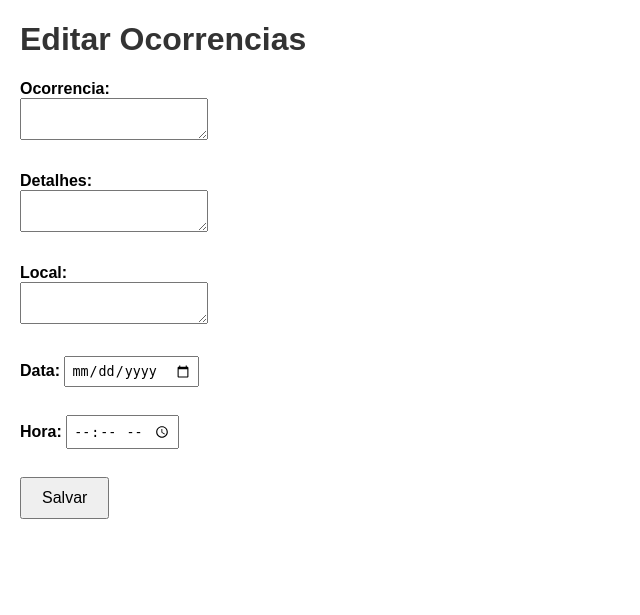
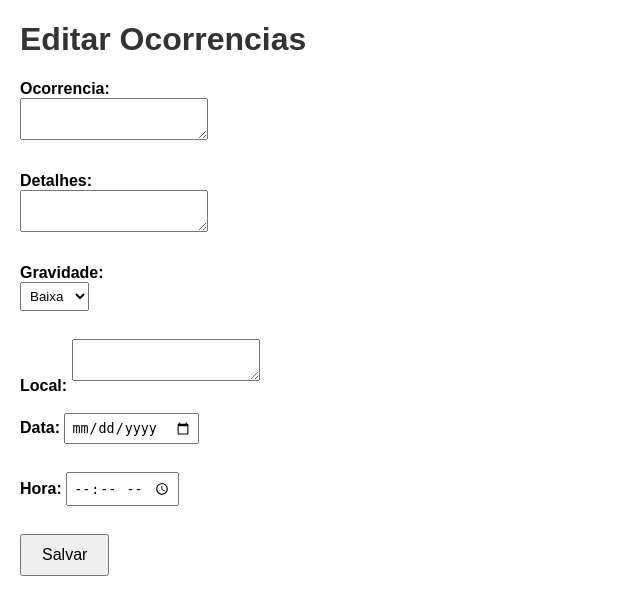
Before and after one commit to 7hurz1n/PNT-web-mobile, a Flask app: page /editar/1 in a window 1280 px wide. Shown: the top 615 px of the page, without its empty margins (0-640 px from the left). Run offline with Flask 3, Linux system fonts and the light colour scheme; data that the repository does not hold is empty.

Commit message:
Update editar.html

```diff
--- a/templates/editar.html
+++ b/templates/editar.html
@@ -32,13 +32,21 @@
 <body>
     <h1>Editar Ocorrencias</h1>
     <form method="POST">
+
         <label for="ocorrenciaForm">Ocorrencia:</label><br>
         <textarea id="ocorrenciaForm" name="ocorrenciaForm" required>{{ ocorrencia.ocorrencia }}</textarea><br><br>
 
         <label for="detalhesForm">Detalhes:</label><br>
         <textarea id="detalhesForm" name="detalhesForm" required>{{ ocorrencia.detalhes }}</textarea><br><br>
 
-        <label for="localForm">Local:</label><br>
+        <label for="gravidadeForm">Gravidade:</label><br>
+        <select id="gravidadeForm" name="gravidadeForm" required>
+            <option value="baixa" {{ 'selected' if ocorrencia.gravidade == 'baixa' else '' }}>Baixa</option>
+            <option value="media" {{ 'selected' if ocorrencia.gravidade == 'media' else '' }}>Média</option>
+            <option value="alta" {{ 'selected' if ocorrencia.gravidade == 'alta' else '' }}>Alta</option>
+        </select><br><br>
+
+        <label for="localForm">Local:</label>
         <textarea id="localForm" name="localForm" required>{{ ocorrencia.local }}</textarea><br><br>
 
         <label for="dataForm">Data:</label>
```
